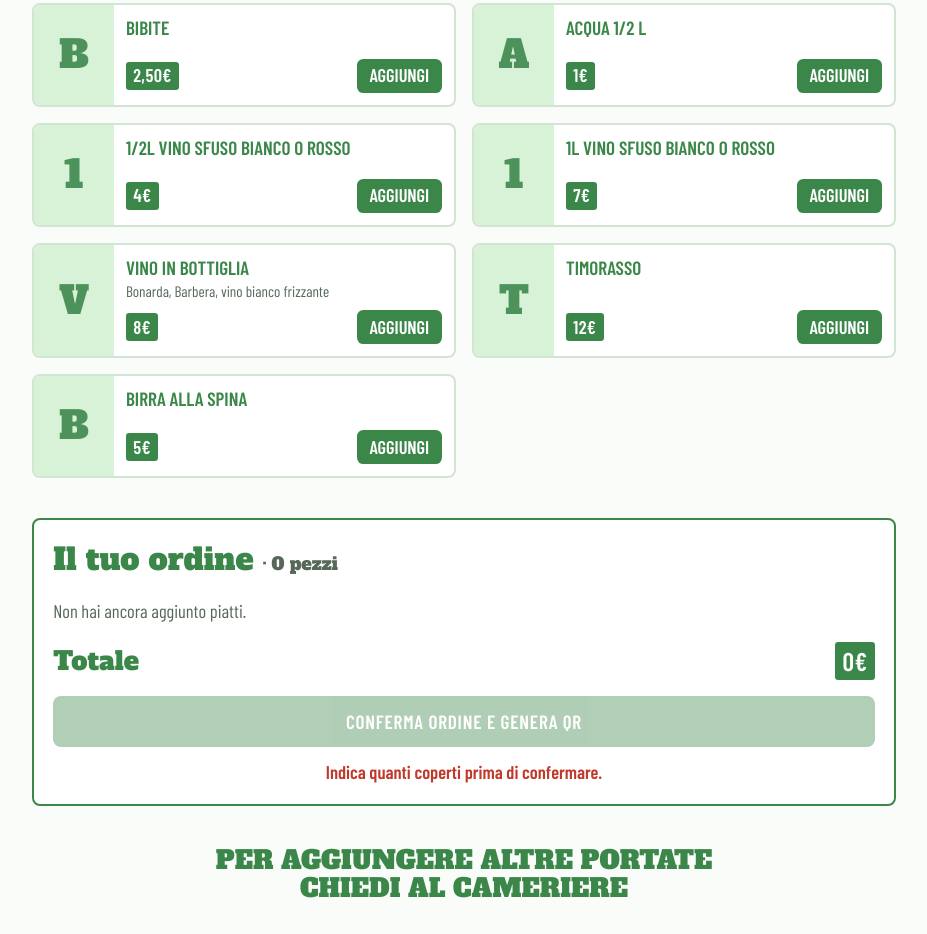
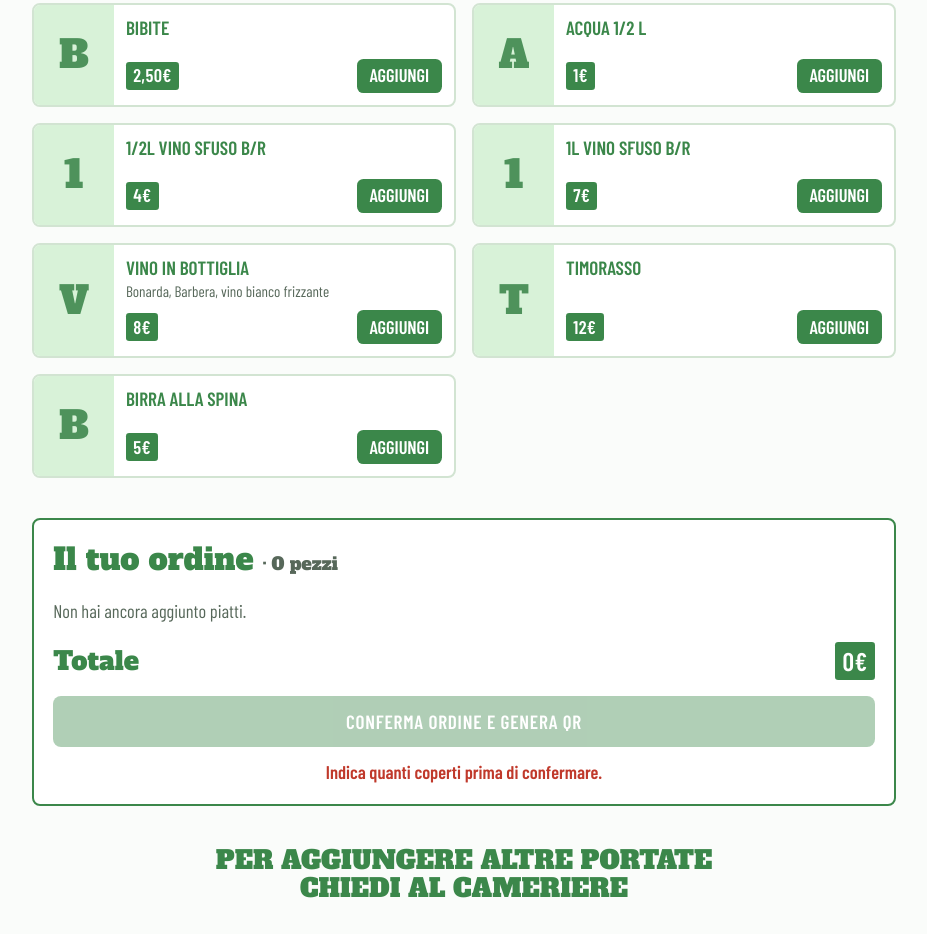
Before and after one commit to didofor953-cpu/secondaprova, a plain HTML site: page index.html in a window 1280 px wide. Shown: the part 2427-3361 px from the top of the page, without its empty margins (176-1103 px from the left). Drawn offline with nearby package versions, Linux system fonts and the light colour scheme; a web font is replaced by a local one.

Commit message:
Update index.html

```diff
--- a/index.html
+++ b/index.html
@@ -1317,8 +1317,8 @@ var MENU = [
  ["Dolci","Sorbetto","Sorbetto",2.5,"Gusto limone"],
  ["Bevande","Bibita","Bibite",2.5],
  ["Bevande","Acqua","Acqua 1/2 L",1],
- ["Bevande","1/2L Vino","1/2L Vino sfuso bianco o rosso",4],
- ["Bevande","1L Vino","1L Vino sfuso bianco o rosso",7],
+ ["Bevande","1/2L Vino","1/2L Vino sfuso b/r",4],
+ ["Bevande","1L Vino","1L Vino sfuso b/r",7],
  ["Bevande","Vino Bott.","Vino in bottiglia",8,"Bonarda, Barbera, vino bianco frizzante"],
  ["Bevande","Timorasso","Timorasso",12],
  ["Bevande","Birra","Birra alla spina",5],
```
